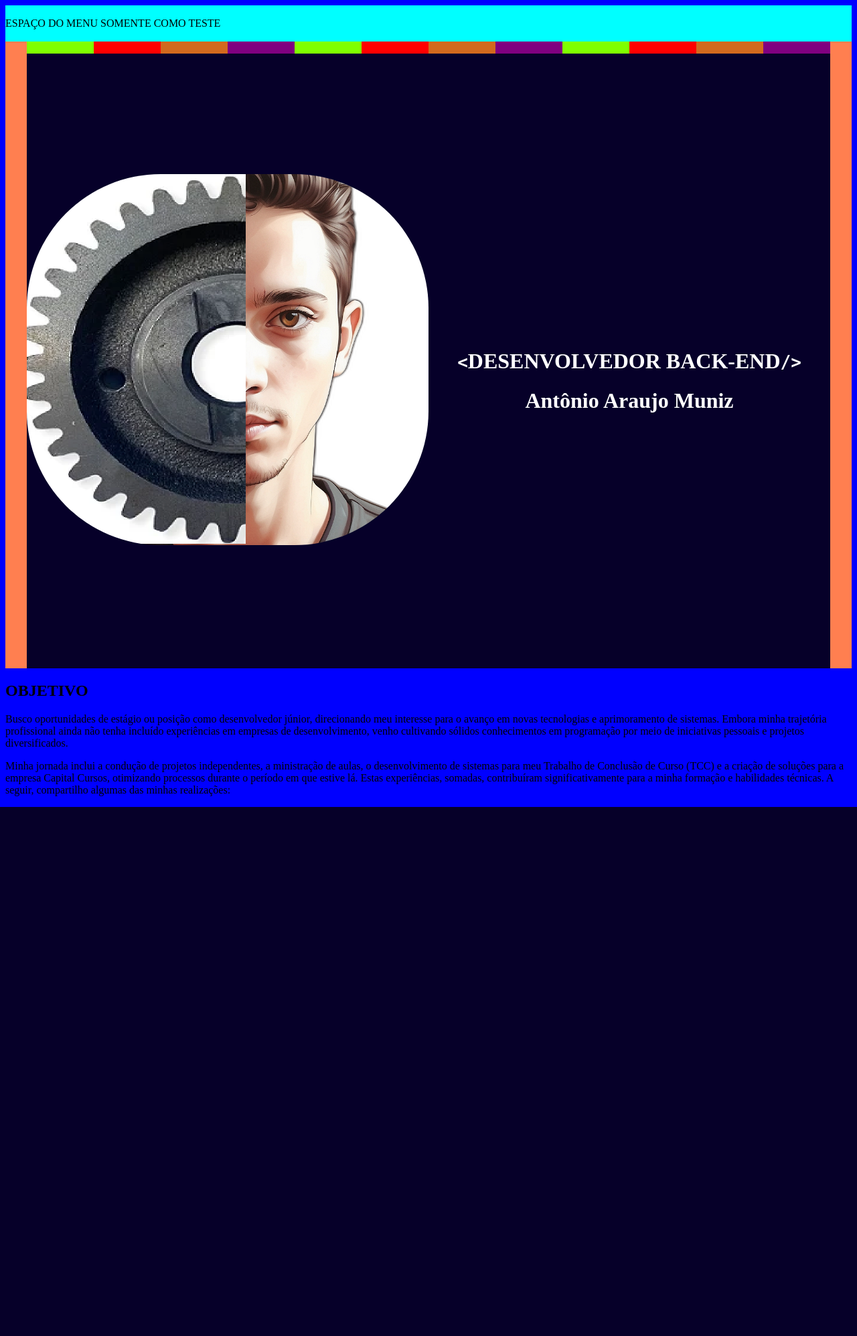
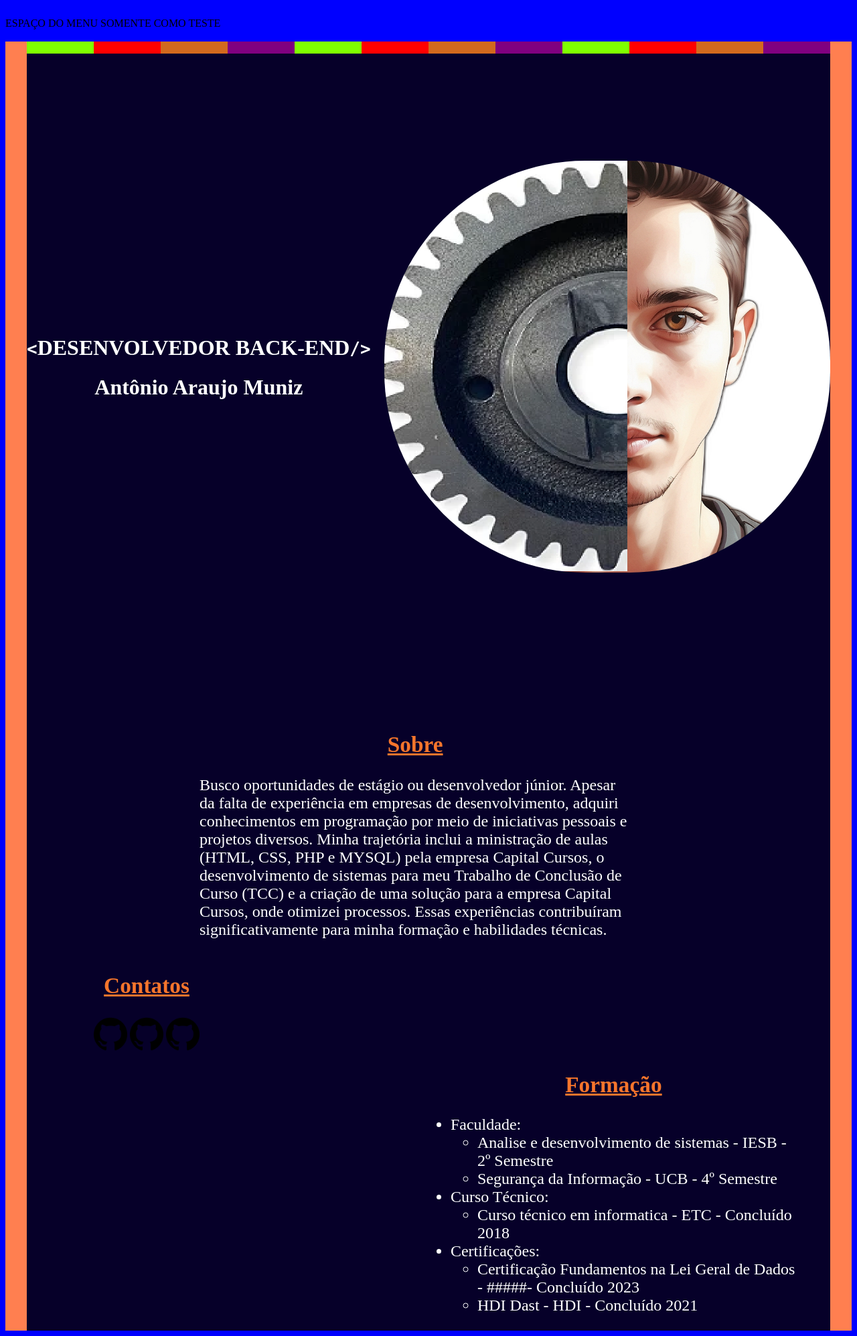
Before and after one commit to antonystar-dev/as, a PHP site: page / in a window 1280 px wide. Shown: the whole page at 67% size. Before the commit the page ends 1205 px from the top, so only its background shows below. Run offline with PHP 8.4, Linux system fonts and the light colour scheme.

Commit message:
css - HOME, SOBRE - 3 telas;

```diff
--- a/css/style.css
+++ b/css/style.css
@@ -1,6 +1,4 @@
 .div-viewport {
-    background-color: cyan;
-    /*background-color:#060029;*/
     margin: 0px;
     padding: 0px;
     width: 100%;
@@ -9,15 +7,45 @@
 .central {
     display: flex;
     background-color: coral;
+    /*COLOCAR A COR NO BODY*/
     /*background-color:#060029;*/
+    align-items: center;
+    justify-content: center;
+}
 
-    align-items: center;
+.conteudo {
+    /*background-color: blueviolet;*/
+    background-color: #060029;
 
-    justify-content: center;
+
+}
+
+.home-dados {
+
+    color: white;
+    text-align: center;
+}
+
+.titulo-identificador {
+    color: #F6752C;
+    text-decoration: underline;
+    text-align: center;
+    font-size: 25pt;
+
+}
+
+.txt1 {
+    color: white;
+}
+
+.link-semFormatacao {
+    text-decoration: none;
+    color: white;
 }
 
 
 @media screen and (min-width: 769px) {
+
     /*PC*/
     body {
         background-color: blue;
@@ -25,33 +53,72 @@
 
     }
 
-    .home-dados{
+    .grid {
+        display: grid;
+        grid-template-columns: auto auto;
+    }
+
+    .home-dados {
         float: left;
-        color: white;
-        width: 50%;
-        padding-top: 35%;
+        padding-top: 50vh;
+        padding-bottom: 40%;
         /*background-color: rgb(193, 193, 207);*/
-        text-align: center;
+
+        grid-column-start: 1;
+        grid-row-start: 1;
     }
-    .div-imgeu{
+
+    .div-imgeu {
         float: left;
-        width: 50%;
         /*background-color: yellow;*/
-        padding-top: 15%;
-        padding-bottom: 15%;
+        padding-top: 20vh;
+        padding-bottom: 30%;
+        padding-left: 20px;
+        grid-column-start: 2;
+        grid-row-start: 1;
     }
-    .imgeu{
-        width:100%;
-        border-radius: 200px;
+
+    .imgeu {
+        width: 100%;
+        border-radius: 300px;
+    }
+
+    .conteudo {
+        width: 1200px;
+    }
+
+    .sobre {
+        grid-column-start: 2;
+        grid-row-start: 1;
+        grid-column-end: 5;
+        font-size: 18pt;
+    }
+
+    .contatos {
+        grid-row-start: 2;
+        grid-column-start: 1;
+        grid-column-end: 2;
+        padding-left: 100px;
+    }
+
+    .logo-contatos {
+        height: 50px;
+    }
+
+    .formacao {
+        grid-column-start: 4;
+        grid-column-end: 6;
+        grid-row-start: 3;
+        padding-right: 40px;
+        font-size: 18pt;
     }
 
 
-    .conteudo {
-        /*background-color: blueviolet;*/
-        background-color:#060029;
-        width: 1200px;
 
-    }
+
+
+
+
 
     .col1 {
         background-color: chartreuse;
--- a/index.html
+++ b/index.html
@@ -18,9 +18,6 @@
     <div class="div-viewport">&nbsp;
         <div>ESPAÇO DO MENU SOMENTE COMO TESTE<br><br>
         </div>
-        <!--MENU
-    <?php include 'menu.php';?>
-    fim MENU-->
 
         <!--DIV COLUNAS - BASE-->
         <div class="central">
@@ -44,17 +41,75 @@
         </div>
         <div class="central">
             <div class="conteudo">
+                <div class="grid">
                     <div class="div-imgeu">
                         <img class="imgeu" src="img/eu.png">
                     </div>
                     <div class="home-dados">
                         <h1>
                             <code><</code>DESENVOLVEDOR BACK-END<code>/></code>
-
                         </h1>
                         <h1>Antônio Araujo Muniz</h1>
                     </div>
+                </div>
+                <div class="grid">
+                    <div class="sobre">
+                        <h2 class="titulo-identificador">Sobre</h2>
+                        <p class="txt1">
+                            Busco oportunidades de estágio ou desenvolvedor júnior. Apesar da falta de experiência
+                            em empresas de desenvolvimento, adquiri conhecimentos em programação por meio de
+                            iniciativas pessoais e projetos diversos. Minha trajetória inclui a ministração de aulas
+                            (HTML, CSS, PHP e MYSQL) pela empresa <a class="link-semFormatacao"
+                                href="https://www.instagram.com/capitalcursos/" target="_blank">Capital Cursos</a>, o
+                            desenvolvimento de sistemas para meu <a class="link-semFormatacao"
+                                href="http://etcdf.com.br/" target="_blank">Trabalho de
+                                Conclusão de Curso (TCC)</a> e a criação de uma solução para a empresa Capital Cursos,
+                            onde otimizei processos. Essas experiências contribuíram significativamente para minha
+                            formação e habilidades técnicas.
+                        </p>
 
+                    </div>
+
+                    <div class="contatos">
+                        <h2 class="titulo-identificador">Contatos</h2>
+                        <a href="https://github.com/antonystar-dev" target="_blank"><img class="logo-contatos"
+                                src="img/git-logo.png" title="Git Hub"></a>
+                        <a href="https://www.linkedin.com/in/AntonioAraujoMuniz/" target="_blank"><img
+                                class="logo-contatos" src="img/git-logo.png" title="Linkedin"></a>
+                        <a href="http://antonystar.com/cv.pdf" target="_blank"><img class="logo-contatos"
+                                src="img/git-logo.png" title="Curriculo"></a>
+
+                    </div>
+                    <div class="formacao">
+                        <h2 class="titulo-identificador">Formação</h2>
+                        <ul class="txt1">
+                            <li>
+                                Faculdade:
+                                <ul>
+                                    <li>Analise e desenvolvimento de sistemas - IESB - 2º Semestre</li>
+                                    <li>Segurança da Informação - UCB - 4º Semestre</li>
+
+                                </ul>
+                            </li>
+                            <li>
+                                Curso Técnico:
+                                <ul>
+                                    <li>Curso técnico em informatica - ETC - Concluído 2018</li>
+                                </ul>
+                            </li>
+                            <li>
+                                Certificações:
+                                <ul>
+                                    <li>Certificação Fundamentos na Lei Geral de Dados - #####- Concluído 2023</li>
+                                    <li> HDI Dast - HDI - Concluído 2021</li>
+
+                                </ul>
+                            </li>
+
+                        </ul>
+
+                    </div>
+                </div>
 
 
 
@@ -68,27 +123,7 @@
     </div>
 
 
-        <h2>OBJETIVO</h2>
-        <P>Busco oportunidades de estágio ou posição como desenvolvedor júnior, direcionando meu interesse para o
-            avanço em novas tecnologias e aprimoramento de sistemas. Embora minha trajetória profissional ainda não
-            tenha incluído experiências em empresas de desenvolvimento, venho cultivando sólidos conhecimentos em
-            programação por meio de iniciativas pessoais e projetos diversificados.</p>
-        <p>
 
-            Minha jornada inclui a condução de projetos independentes, a ministração de aulas, o desenvolvimento de
-            sistemas para meu Trabalho de Conclusão de Curso (TCC) e a criação de soluções para a empresa Capital
-            Cursos, otimizando processos durante o período em que estive lá. Estas experiências, somadas,
-            contribuíram significativamente para a minha formação e habilidades técnicas.
-
-            A seguir, compartilho algumas das minhas realizações:</p>
-        <!--SISTEMAS DESENVOLVIDOS
-            <?php include 'sistdev.php';?>
-
-       fim SISTEMAS DESENVOLVIDOS
-
-        <?php include 'minisist.php';?>
-
-    <?php include 'footer.php';?-->
 
     </div>
 </body>
```
Also changed, not shown: other parts of css/style.css (+110 -19 lines). Lines whose indentation alone changed are shown as unchanged.
